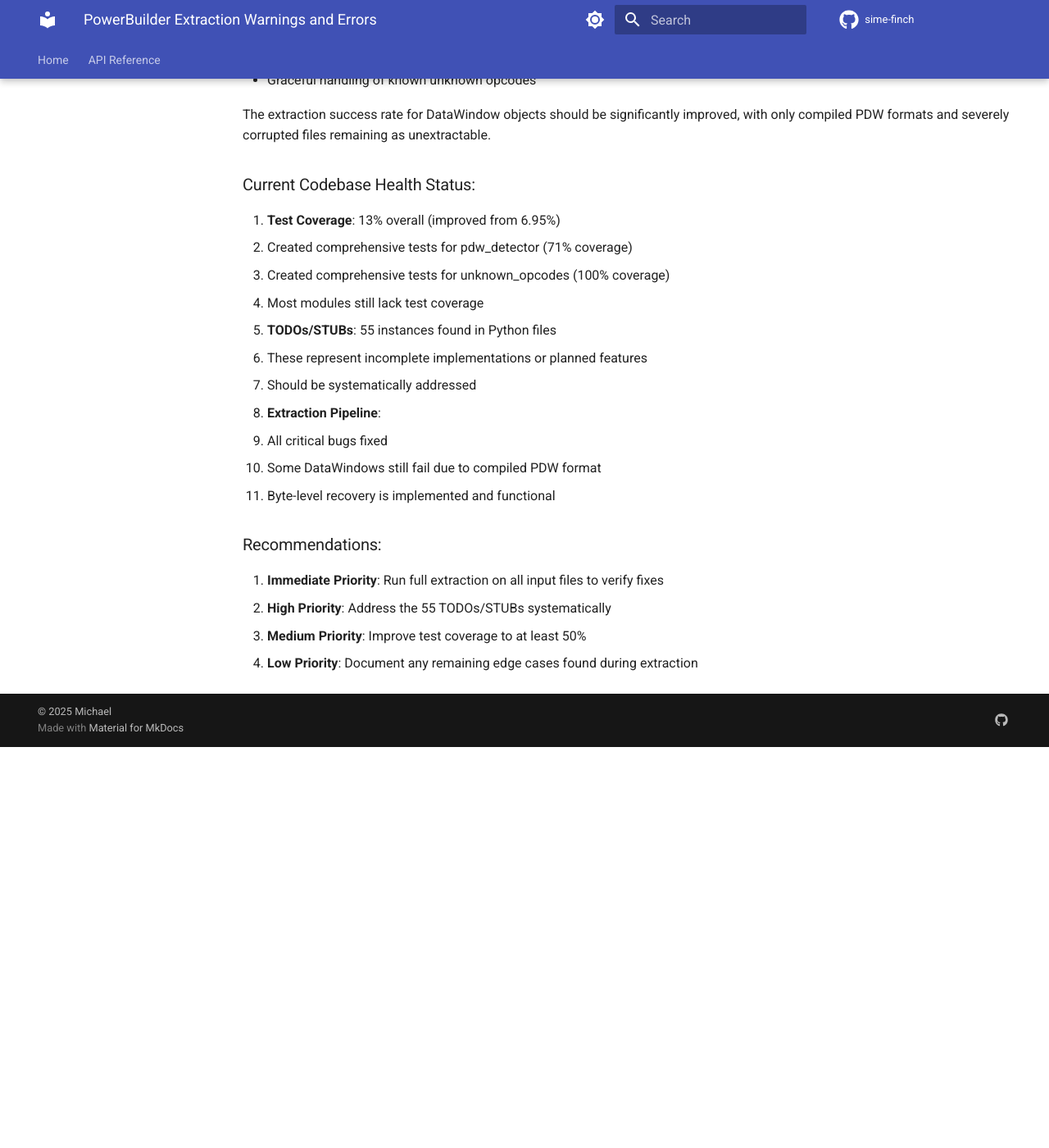
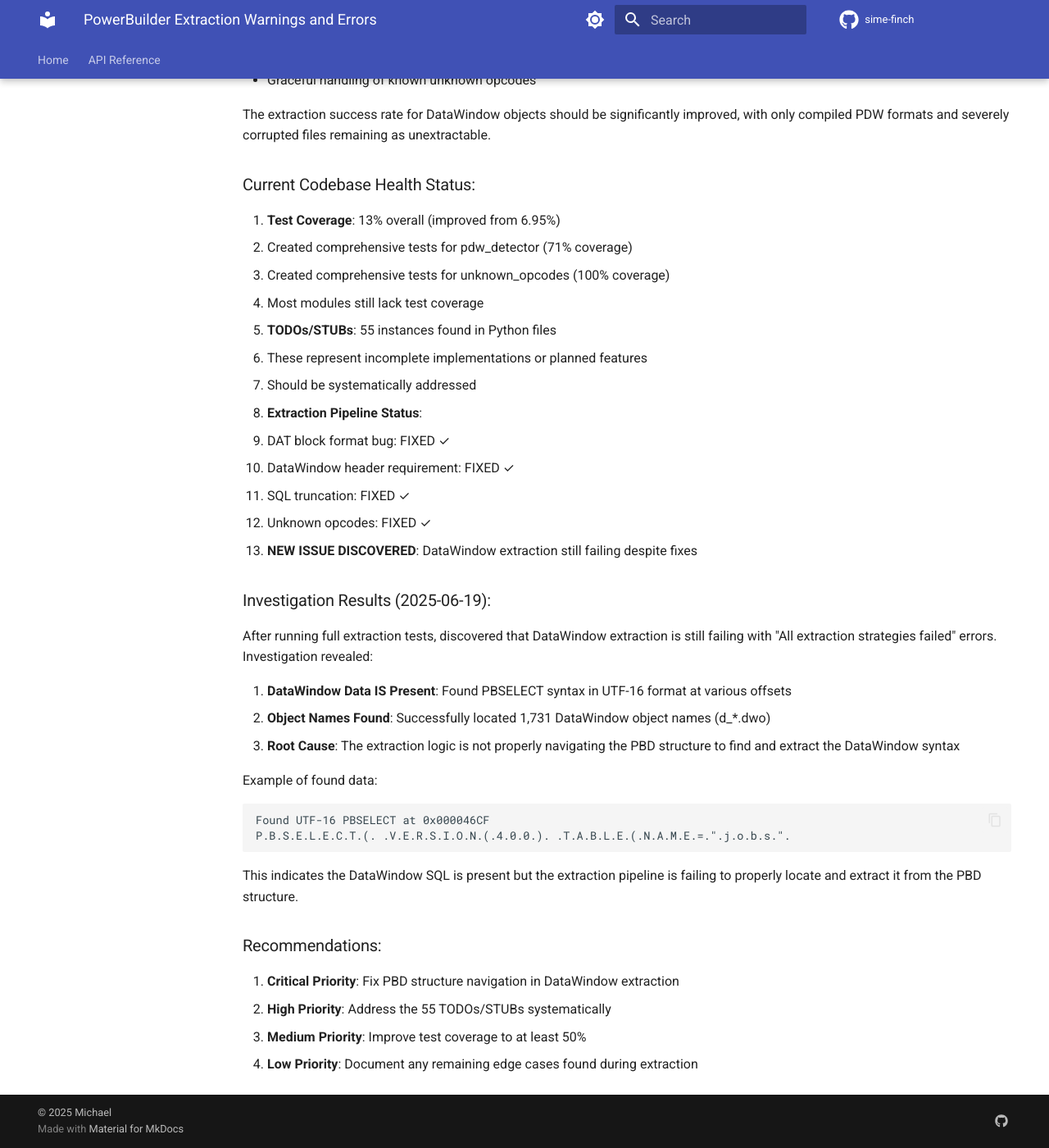
Before and after one commit to renato-bosa/powerrebuilder, an MkDocs documentation site: the page built from docs/EXTRACTION_WARNINGS_AND_ERRORS.md, in a window 1280 px wide and 1400 px high, scrolled down 6804 px. Shown: the whole window at 82% size. Built offline with MkDocs 1.6.1 and Material for MkDocs 9.7.7, drawn with Linux system fonts in a browser that asks for light colours; comment, search, counter and statistics services are not loaded; the version menu is left out; before the commit the page ends 7715 px from its top, so only the background shows below that.

Commit message:
docs: Update extraction documentation with investigation findings
- Document current codebase health: 13% test coverage, 55 TODOs/STUBs
- Add investigation results showing DataWindow data is present in PBD files
- Found PBSELECT syntax in UTF-16 format at various offsets
- Identified root cause: extraction logic not properly navigating PBD structure
- DataWindow extraction still failing despite all other fixes being successful
- Critical priority: Fix PBD structure navigation in DataWindow extraction

🤖 Generated with [Claude Code](https://claude.ai/code)

Co-Authored-By: Claude <noreply@anthropic.com>

````diff
--- a/docs/EXTRACTION_WARNINGS_AND_ERRORS.md
+++ b/docs/EXTRACTION_WARNINGS_AND_ERRORS.md
@@ -293,14 +293,32 @@ formats and severely corrupted files remaining as unextractable.
    - These represent incomplete implementations or planned features
    - Should be systematically addressed
 
-3. **Extraction Pipeline**:
-   - All critical bugs fixed
-   - Some DataWindows still fail due to compiled PDW format
-   - Byte-level recovery is implemented and functional
+3. **Extraction Pipeline Status**:
+   - DAT block format bug: FIXED ✓
+   - DataWindow header requirement: FIXED ✓
+   - SQL truncation: FIXED ✓
+   - Unknown opcodes: FIXED ✓
+   - **NEW ISSUE DISCOVERED**: DataWindow extraction still failing despite fixes
+
+### Investigation Results (2025-06-19):
+
+After running full extraction tests, discovered that DataWindow extraction is still failing with "All extraction strategies failed" errors. Investigation revealed:
+
+1. **DataWindow Data IS Present**: Found PBSELECT syntax in UTF-16 format at various offsets
+2. **Object Names Found**: Successfully located 1,731 DataWindow object names (d_*.dwo)
+3. **Root Cause**: The extraction logic is not properly navigating the PBD structure to find and extract the DataWindow syntax
+
+Example of found data:
+```
+Found UTF-16 PBSELECT at 0x000046CF
+P.B.S.E.L.E.C.T.(. .V.E.R.S.I.O.N.(.4.0.0.). .T.A.B.L.E.(.N.A.M.E.=.".j.o.b.s.".
+```
+
+This indicates the DataWindow SQL is present but the extraction pipeline is failing to properly locate and extract it from the PBD structure.
 
 ### Recommendations:
 
-1. **Immediate Priority**: Run full extraction on all input files to verify fixes
+1. **Critical Priority**: Fix PBD structure navigation in DataWindow extraction
 2. **High Priority**: Address the 55 TODOs/STUBs systematically
 3. **Medium Priority**: Improve test coverage to at least 50%
 4. **Low Priority**: Document any remaining edge cases found during extraction
````
Also changed, not shown: test_pipeline_run.py (deleted, +0 -46 lines).
